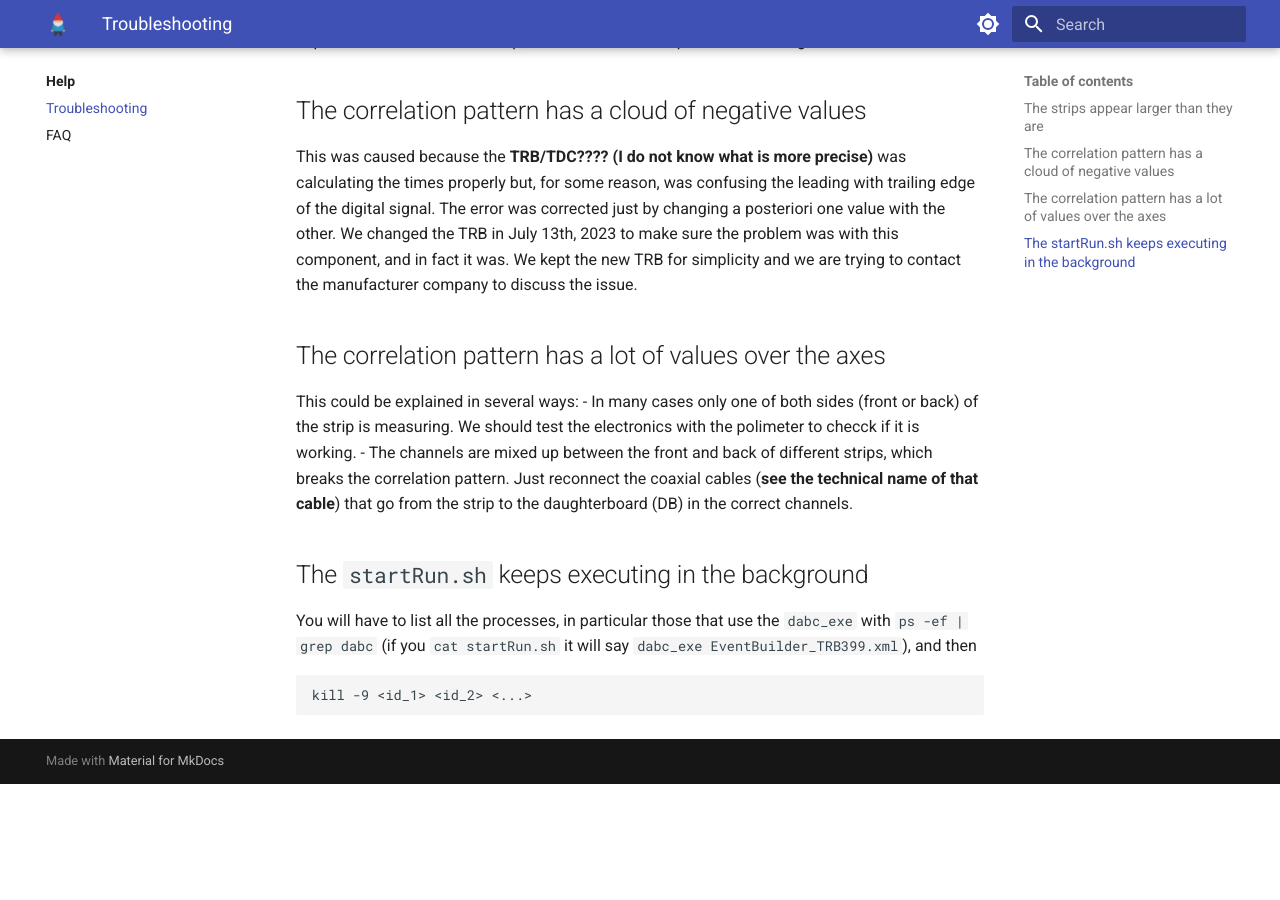
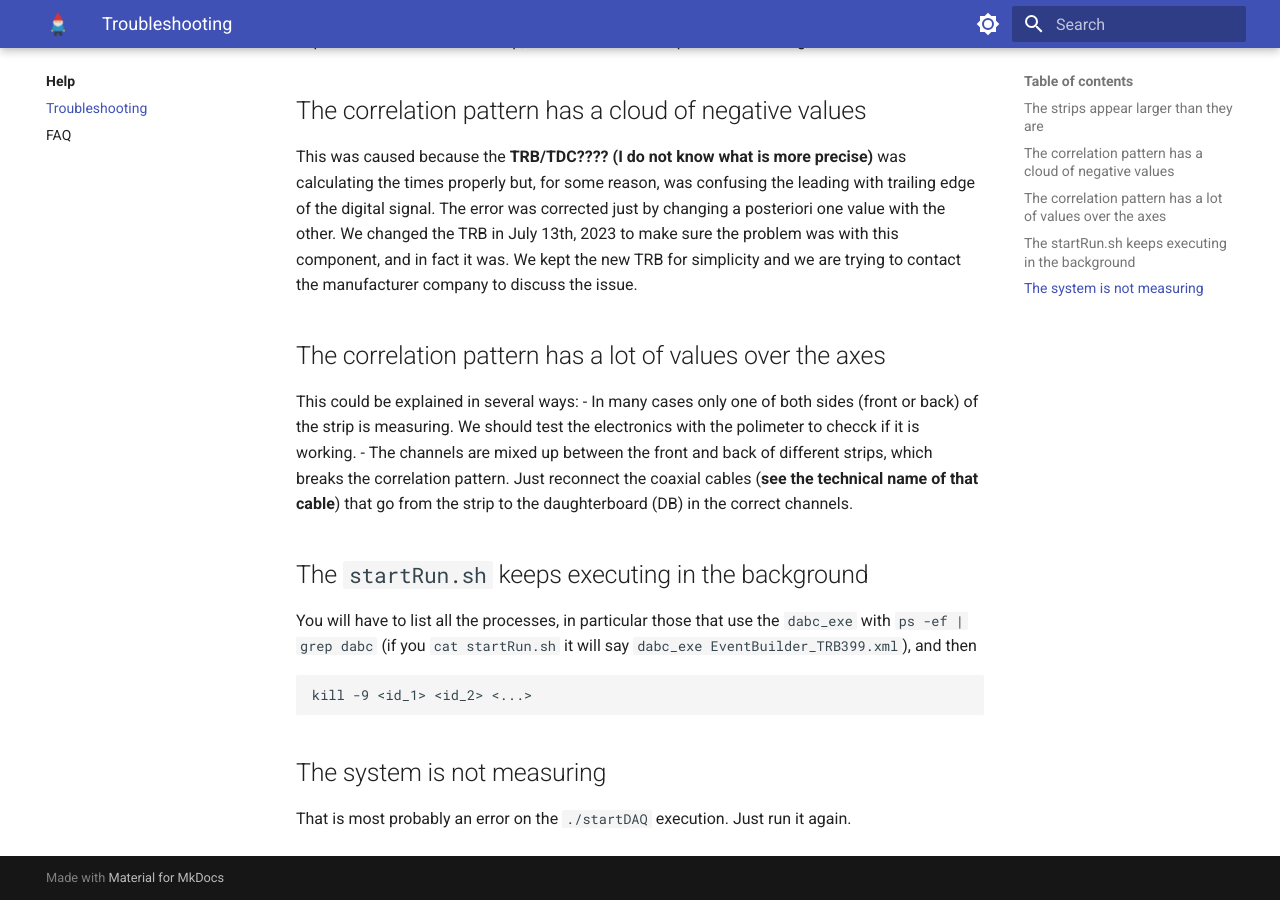
Before and after one commit to cayesoneira/miniTRASGO-documentation, an MkDocs documentation site: the page built from docs/help/troubleshooting.md, in a window 1280 px wide and 900 px high, scrolled down 590 px. Built offline with MkDocs 1.6.1 and Material for MkDocs 9.7.7, drawn with Linux system fonts in a browser that asks for light colours; before the commit the page ends 1374 px from its top, so only the background shows below that.

Commit message:
Update troubleshooting.md

```diff
--- a/docs/help/troubleshooting.md
+++ b/docs/help/troubleshooting.md
@@ -17,3 +17,6 @@
 You will have to list all the processes, in particular those that use the `dabc_exe` with `ps -ef | grep dabc` (if you `cat startRun.sh` it will say `dabc_exe EventBuilder_TRB399.xml`), and then
 
     kill -9 <id_1> <id_2> <...>
+
+## The system is not measuring
+That is most probably an error on the `./startDAQ` execution. Just run it again.
```
